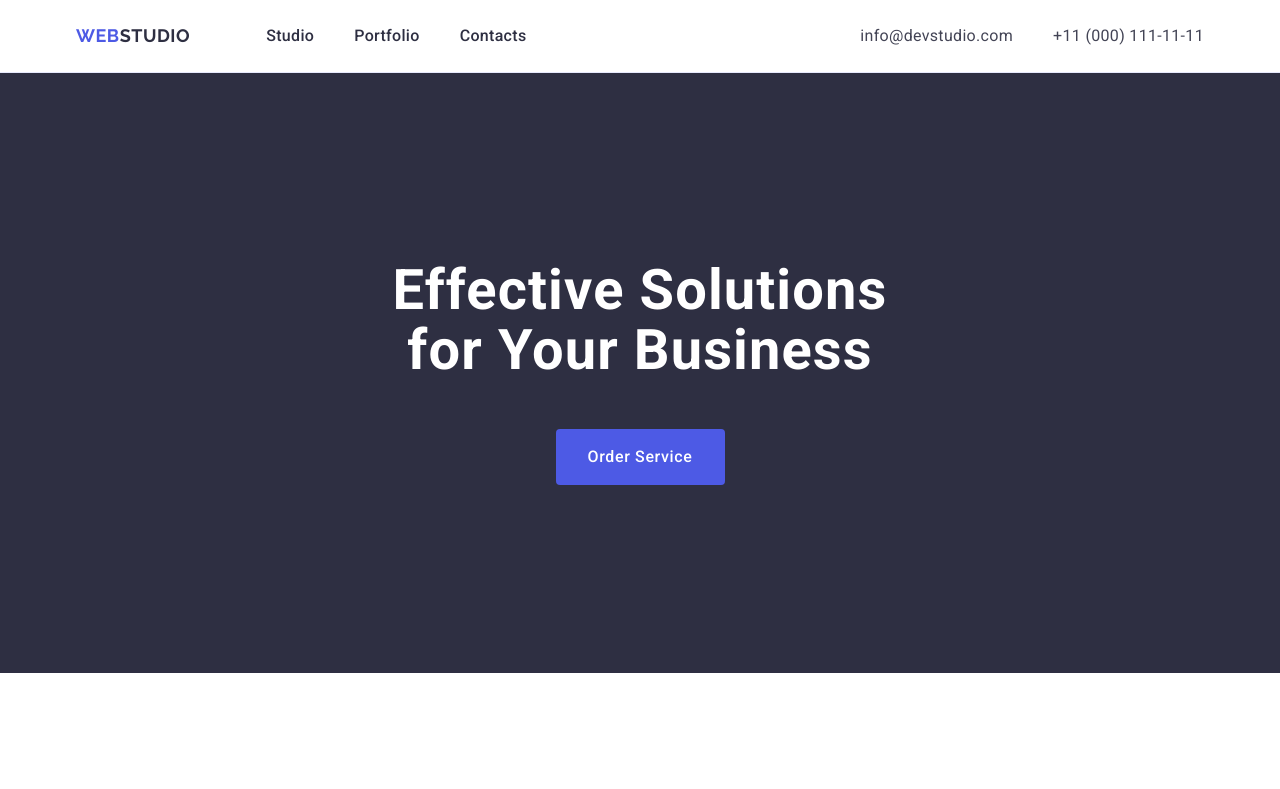
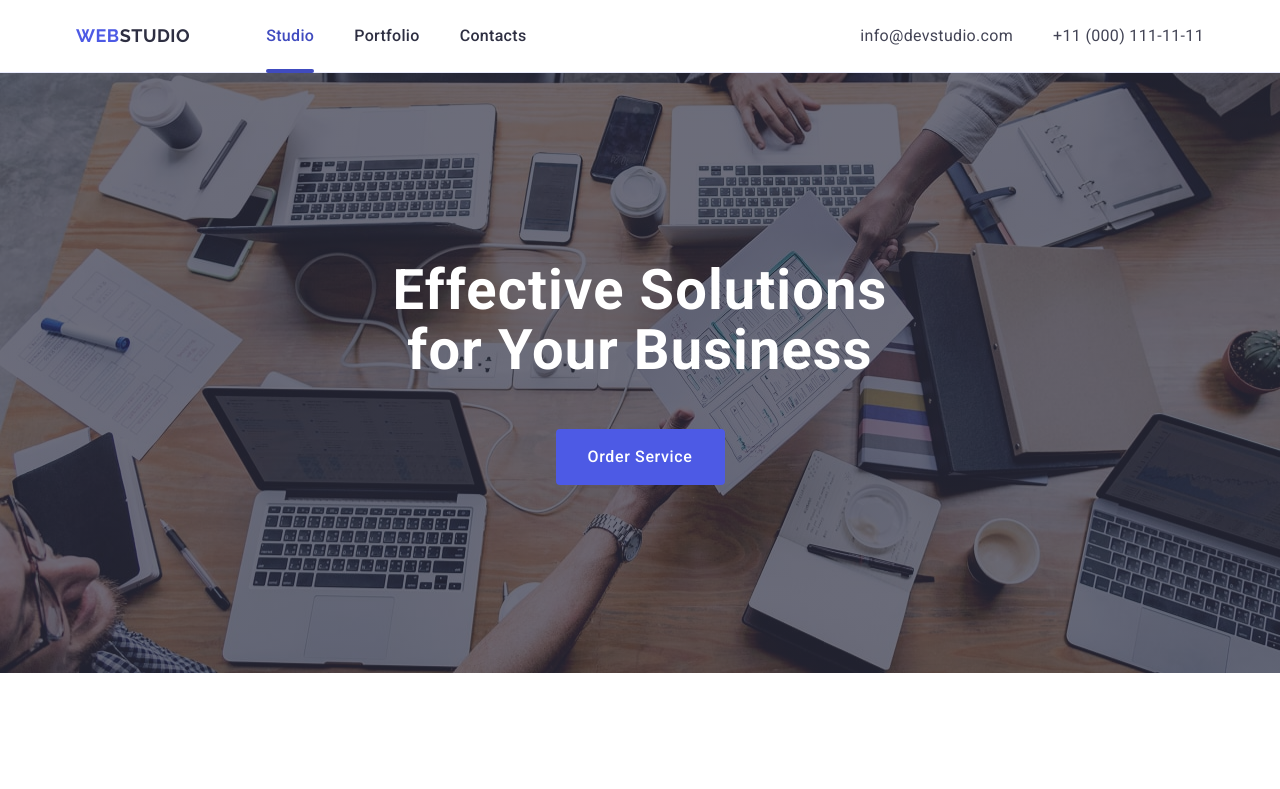
Before and after one commit to Yevhenii-Shevchenko/goit-markup-hw-04, a plain HTML site: page index.html in a window 1280 px wide. Shown: the top 789 px of the page. Drawn offline with nearby package versions, Linux system fonts and the light colour scheme.

Commit message:
end header and hero

```diff
--- a/css/styles.css
+++ b/css/styles.css
@@ -66,6 +66,8 @@ button {
 
 .page-header {
   border-bottom: 1px solid #e7e9fc;
+  box-shadow: 0 1px 6px 0 rgba(46, 47, 66, 0.08),
+    0 1px 1px 0 rgba(46, 47, 66, 0.16), 0 2px 1px 0 rgba(46, 47, 66, 0.08);
 }
 .header-container {
   display: flex;
@@ -110,6 +112,25 @@ button {
   line-height: 1.5;
   letter-spacing: 0.02em;
   color: #2e2f42;
+
+  transition: color 250ms linear;
+}
+
+.nav-link.current {
+  position: relative;
+}
+
+.nav-link.current::after {
+  content: '';
+
+  position: absolute;
+  left: 0px;
+  bottom: -1px;
+  background: #404bbf;
+  border-radius: 2px;
+
+  width: 100%;
+  height: 4px;
 }
 
 .contacts {
@@ -130,14 +151,18 @@ button {
   line-height: 1.5;
   letter-spacing: 0.02em;
   color: #434455;
+
+  transition: color 250ms linear;
 }
 
 .nav-link:hover,
 .nav-link:focus,
 .contacts-link:hover,
-.contacts-link:focus {
+.contacts-link:focus,
+.nav-link.current {
   color: #404bbf;
 }
+
 /* ----------/Header------------    */
 
 /* ----------Hero--------------    */
@@ -145,6 +170,14 @@ button {
   background-color: #2e2f42;
   padding-top: 188px;
   padding-bottom: 188px;
+  background-image: linear-gradient(
+      rgba(46, 47, 66, 0.7),
+      rgba(46, 47, 66, 0.7)
+    ),
+    url(../images/hero-background.jpg);
+  max-width: 1440px;
+  margin-left: auto;
+  margin-right: auto;
 }
 
 .hero-h-one {
--- a/index.html
+++ b/index.html
@@ -33,7 +33,7 @@
           </a>
           <ul class="nav-list">
             <li class="nav-item">
-              <a class="nav-link" href="./index.html">Studio</a>
+              <a class="nav-link current" href="./index.html">Studio</a>
             </li>
             <li class="nav-item">
               <a class="nav-link" href="#portfolio">Portfolio</a>
```
Also changed, not shown: images/hero-background.jpg (added).
